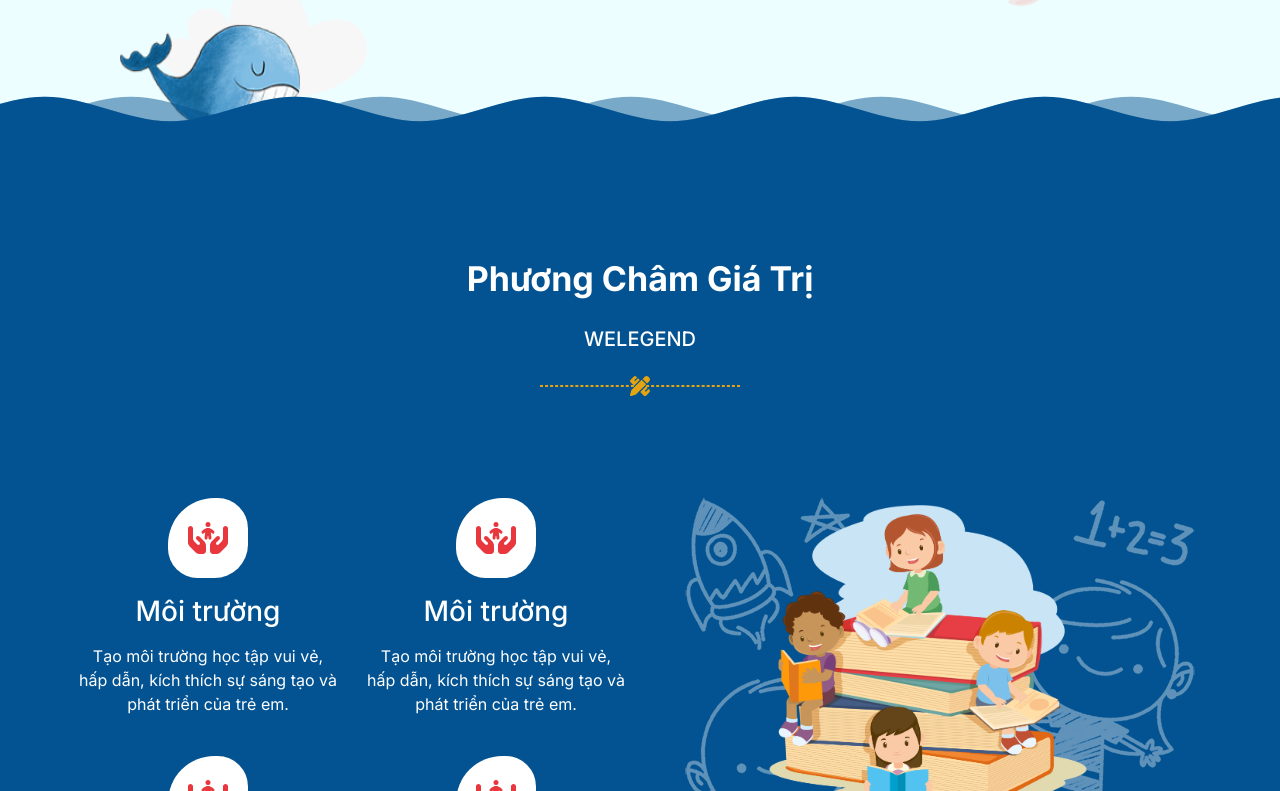
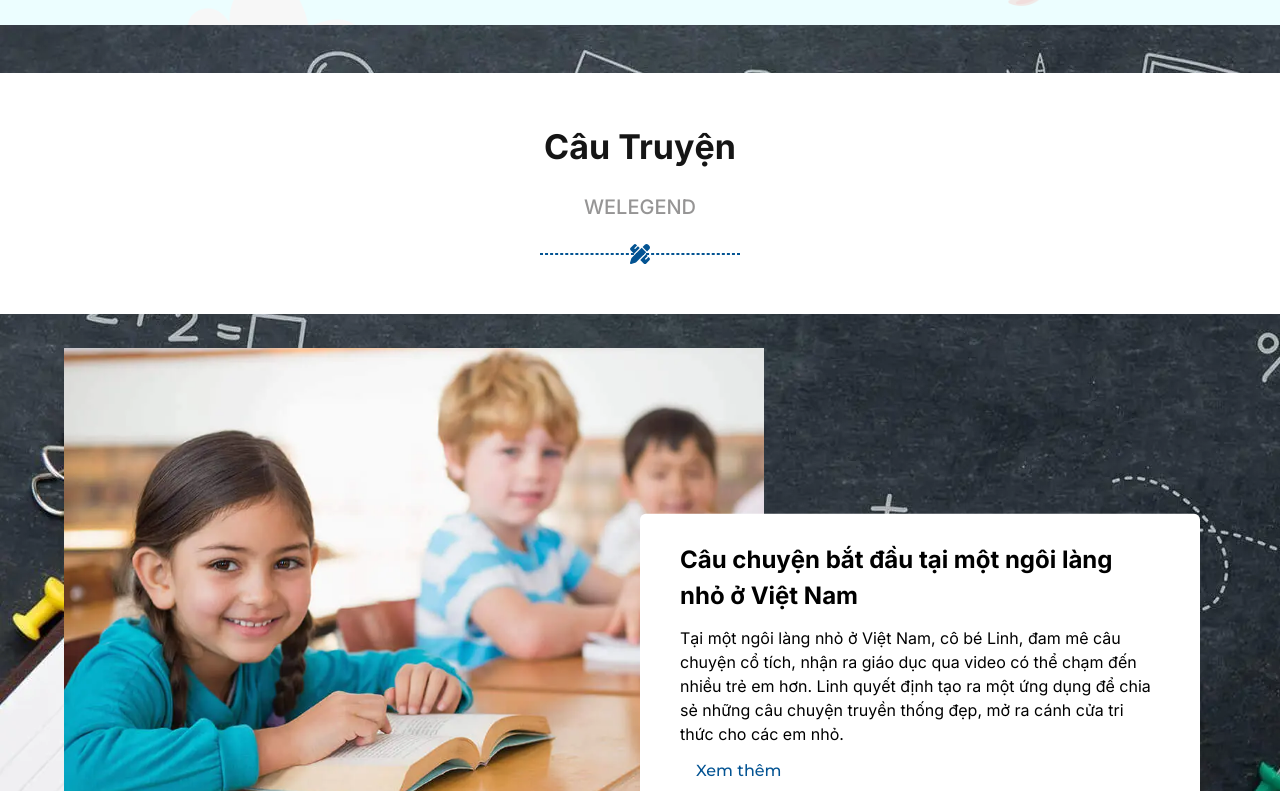
Before and after one commit to DreamTech-Team/Welegend-Web, a Next.js app in the folder welegend/: page /introduce in a window 1280 px wide. Shown: the part 1189-1980 px from the top of the page. Built offline with nearby package versions, Linux system fonts and the light colour scheme.

Commit message:
BL: WW-15: story in introduce page, and fix resposive thanks

```diff
--- a/welegend/app/(pages)/introduce/_components/ProjectInfo.tsx
+++ /dev/null
@@ -1,89 +0,0 @@
-import { faPenRuler } from '@fortawesome/free-solid-svg-icons';
-import { FontAwesomeIcon } from '@fortawesome/react-fontawesome';
-import Image from 'next/image';
-import {
-  children_image,
-  childrenbg_image,
-  wave,
-  whale_image,
-} from '~/app/_externals/assets/introduce';
-import { ItemInfo } from './ItemInfo';
-
-const benefits = [1, 2, 3, 4];
-
-export function ProjectInfo() {
-  return (
-    <div className="">
-      <div className="w-screen h-max">
-        <Image
-          className="animate-undulate ml-[120px] mb-[-45px]"
-          src={whale_image.src}
-          width={180}
-          height={100}
-          alt="no image"
-        />
-        <div className="relative">
-          <div
-            className="animate-ripple1 delay-[-4000ms] opacity-30 w-full h-[36px] block absolute bg-repeat-x"
-            style={{
-              background: `url(${wave.src})`,
-            }}
-          ></div>
-          <div
-            className="animate-ripple2 delay-[-4000ms] opacity-50 w-full h-[36px] block absolute bg-repeat-x"
-            style={{
-              background: `url(${wave.src})`,
-            }}
-          ></div>
-          <div
-            className="animate-ripple3 delay-[-4000ms] w-full h-[36px] block absolute bg-repeat-x"
-            style={{
-              background: `url(${wave.src})`,
-            }}
-          ></div>
-        </div>
-        <div className="relative z-999 bg-[#035392] mt-[32px] h-[32px]"></div>
-
-        <div className="bg-[#035392] text-white">
-          <div className="text-center pt-24">
-            <h1 className="w-full font-bold sm:text-[25px] md:text-[34px]">
-              Phương Châm Giá Trị
-            </h1>
-            <p className="m-5 sm:text-[18px] md:text-[20px] uppercase font-medium">
-              Welegend
-            </p>
-            <div className="relative">
-              <FontAwesomeIcon
-                className="relative z-1"
-                icon={faPenRuler}
-                size="lg"
-                color="#E4A40F"
-              />
-              <div className="absolute z-0 top-1/2 left-1/2 translate-y-[-50%] translate-x-[-50%] w-[200px] h-[2px] border border-[#E4A40F] border-dashed"></div>
-            </div>
-          </div>
-
-          <div className="md:flex mx-16 text-center mt-20">
-            <div className="md:w-1/2 md:flex md:flex-wrap md:justify-around">
-              {benefits.map((item) => {
-                return <ItemInfo key={item} />;
-              })}
-            </div>
-            <div
-              className="md:w-1/2"
-              style={{ background: `url(${childrenbg_image.src})` }}
-            >
-              <Image
-                className=" m-auto p-5"
-                src={children_image}
-                width={400}
-                height={400}
-                alt="no image"
-              />
-            </div>
-          </div>
-        </div>
-      </div>
-    </div>
-  );
-}
--- /dev/null
+++ b/welegend/app/(pages)/introduce/_components/TruthStory.tsx
@@ -0,0 +1,71 @@
+import { faPenRuler } from '@fortawesome/free-solid-svg-icons';
+import { FontAwesomeIcon } from '@fortawesome/react-fontawesome';
+import { Button } from 'antd';
+import Image from 'next/image';
+import { story_bg, story_img } from '~/app/_externals/assets/introduce';
+
+export function TruthStory() {
+  const tmp = [1, 2, 3, 4];
+  return (
+    <div
+      className="relative bg-center bg-cover pt-12"
+      style={{ background: `url(${story_bg.src})` }}
+    >
+      <div className="text-center py-12  bg-white">
+        <h1 className="w-full font-bold text-[#151515] sm:text-[25px] md:text-[34px]">
+          Câu Truyện
+        </h1>
+        <p className=" text-[#969595] m-5 sm:text-[18px] md:text-[20px] uppercase font-medium">
+          Welegend
+        </p>
+        <div className="relative">
+          <FontAwesomeIcon
+            className="relative z-1"
+            icon={faPenRuler}
+            size="lg"
+            color="#035392"
+          />
+          <div className="absolute z-0 top-1/2 left-1/2 translate-y-[-50%] translate-x-[-50%] w-[200px] h-[2px] border border-[#035392] border-dashed"></div>
+        </div>
+      </div>
+      {tmp.map((item) => (
+        <>
+          <div className="relative md:p-16 p-7 ">
+            <Image
+              className="translate-y-[-30px]"
+              src={story_img}
+              width={700}
+              height={700}
+              alt="no image"
+            />
+            <div className="absolute translate-y-[-40%] top-1/2 left-1/2 translate-x-[-50%] md:translate-x-0 h-72 min-w-[300px] bg-white mr-20 rounded-md text-ellipsis overflow-hidden m-auto">
+              <div className="px-10 py-7">
+                <h1 className="font-bold text-[16px] md:text-[24px]">
+                  Câu chuyện bắt đầu tại một ngôi làng nhỏ ở Việt Nam
+                </h1>
+                <p className="text-[12px] md:text-[16px] my-3">
+                  Tại một ngôi làng nhỏ ở Việt Nam, cô bé Linh, đam mê câu
+                  chuyện cổ tích, nhận ra giáo dục qua video có thể chạm đến
+                  nhiều trẻ em hơn. Linh quyết định tạo ra một ứng dụng để chia
+                  sẻ những câu chuyện truyền thống đẹp, mở ra cánh cửa tri thức
+                  cho các em nhỏ.
+                </p>
+                <Button
+                  type="text"
+                  style={{
+                    fontFamily: 'Montserrat, sans-serif',
+                    color: '#035392',
+                    fontSize: '16px',
+                    fontWeight: '500',
+                  }}
+                >
+                  Xem thêm
+                </Button>
+              </div>
+            </div>
+          </div>
+        </>
+      ))}
+    </div>
+  );
+}
--- /dev/null
+++ b/welegend/app/(pages)/introduce/_components/ValueCompany.tsx
@@ -0,0 +1,87 @@
+import { faPenRuler } from '@fortawesome/free-solid-svg-icons';
+import { FontAwesomeIcon } from '@fortawesome/react-fontawesome';
+import Image from 'next/image';
+import {
+  children_image,
+  childrenbg_image,
+  wave,
+  whale_image,
+} from '~/app/_externals/assets/introduce';
+import { ValueInfo } from './ValueInfo';
+
+const benefits = [1, 2, 3, 4];
+
+export function ValueCompany() {
+  return (
+    <div className="w-screen h-max">
+      <Image
+        className="animate-undulate ml-[120px] mb-[-45px]"
+        src={whale_image.src}
+        width={180}
+        height={100}
+        alt="no image"
+      />
+      <div className="relative">
+        <div
+          className="animate-ripple1 opacity-30 w-full h-[36px] block absolute bg-repeat-x"
+          style={{
+            background: `url(${wave.src})`,
+          }}
+        ></div>
+        <div
+          className="animate-ripple2 opacity-50 w-full h-[36px] block absolute bg-repeat-x"
+          style={{
+            background: `url(${wave.src})`,
+          }}
+        ></div>
+        <div
+          className="animate-ripple3 w-full h-[36px] block absolute bg-repeat-x"
+          style={{
+            background: `url(${wave.src})`,
+          }}
+        ></div>
+      </div>
+      <div className="relative z-999 bg-[#035392] mt-[32px] h-[32px]"></div>
+
+      <div className="bg-[#035392] text-white pb-20">
+        <div className="text-center pt-24">
+          <h1 className="w-full font-bold sm:text-[25px] md:text-[34px]">
+            Phương Châm Giá Trị
+          </h1>
+          <p className="m-5 sm:text-[18px] md:text-[20px] uppercase font-medium">
+            Welegend
+          </p>
+          <div className="relative">
+            <FontAwesomeIcon
+              className="relative z-1"
+              icon={faPenRuler}
+              size="lg"
+              color="#E4A40F"
+            />
+            <div className="absolute z-0 top-1/2 left-1/2 translate-y-[-50%] translate-x-[-50%] w-[200px] h-[2px] border border-[#E4A40F] border-dashed"></div>
+          </div>
+        </div>
+
+        <div className="md:flex mx-16 text-center mt-20">
+          <div className="md:w-1/2 md:flex md:flex-wrap md:justify-around">
+            {benefits.map((item) => {
+              return <ValueInfo key={item} />;
+            })}
+          </div>
+          <div
+            className="md:w-1/2"
+            style={{ background: `url(${childrenbg_image.src})` }}
+          >
+            <Image
+              className=" m-auto p-5"
+              src={children_image}
+              width={400}
+              height={400}
+              alt="no image"
+            />
+          </div>
+        </div>
+      </div>
+    </div>
+  );
+}
--- a/welegend/app/(pages)/introduce/_components/ItemInfo.tsx
+++ b/welegend/app/(pages)/introduce/_components/ValueInfo.tsx
@@ -1,7 +1,7 @@
 import { faHandsHoldingChild } from '@fortawesome/free-solid-svg-icons';
 import { FontAwesomeIcon } from '@fortawesome/react-fontawesome';
 
-export function ItemInfo() {
+export function ValueInfo() {
   return (
     <div className="md:w-[45%] my-5">
       <div className="">
--- a/welegend/app/(pages)/introduce/_components/index.ts
+++ b/welegend/app/(pages)/introduce/_components/index.ts
@@ -1,3 +1,4 @@
 export * from './BannerHeader';
 export * from './Thanks';
-export * from './ProjectInfo';
+export * from './ValueCompany';
+export * from './TruthStory';
--- a/welegend/app/(pages)/introduce/page.tsx
+++ b/welegend/app/(pages)/introduce/page.tsx
@@ -1,7 +1,7 @@
 'use client';
 
 import { background_image } from '~/app/_externals/assets/introduce';
-import { BannerHeader, ProjectInfo, Thanks } from './_components';
+import { BannerHeader, Thanks, TruthStory, ValueCompany } from './_components';
 
 export default function IntroducePage() {
   return (
@@ -14,7 +14,8 @@ export default function IntroducePage() {
         }}
       >
         <Thanks />
-        <ProjectInfo />
+        <TruthStory />
+        <ValueCompany />
       </div>
     </div>
   );
--- a/welegend/app/_externals/assets/introduce/index.ts
+++ b/welegend/app/_externals/assets/introduce/index.ts
@@ -6,6 +6,8 @@ import wave from './wave.svg';
 import whale_image from './whale_image.png';
 import childrenbg_image from './childrenbg.webp';
 import children_image from './children_st.png';
+import story_bg from './story_bg.webp';
+import story_img from './story_img1.webp';
 
 export {
   banner_intro,
@@ -16,4 +18,6 @@ export {
   whale_image,
   childrenbg_image,
   children_image,
+  story_bg,
+  story_img,
 };
--- a/welegend/app/globals.css
+++ b/welegend/app/globals.css
@@ -52,7 +52,7 @@ button {
 
 .pick_banner-stories {
   height: 120px;
-  width:140px;
+  width: 140px;
 
   background: #383737;
 
--- a/welegend/tailwind.config.ts
+++ b/welegend/tailwind.config.ts
@@ -46,7 +46,7 @@ const config: Config = {
         undulate: 'float 6s ease-in-out infinite',
         ripple1: 'move 12s linear infinite',
         ripple2: 'move 8s linear infinite',
-        ripple3: 'move 12s linear infinite',
+        ripple3: 'move 6s linear infinite',
       },
       keyframes: {
         float: {
@@ -55,7 +55,7 @@ const config: Config = {
         },
         move: {
           '0%': { backgroundPosition: 'left 0px bottom 0' },
-          '100%': { backgroundPosition: 'left 350px bottom 0' },
+          '100%': { backgroundPosition: 'left 500px bottom 0' },
         },
       },
     },
```
Also changed, not shown: welegend/app/(pages)/introduce/_components/Thanks.tsx (+7 -7 lines), welegend/app/_externals/assets/introduce/story_bg.webp (added), welegend/app/_externals/assets/introduce/story_img1.webp (added).
